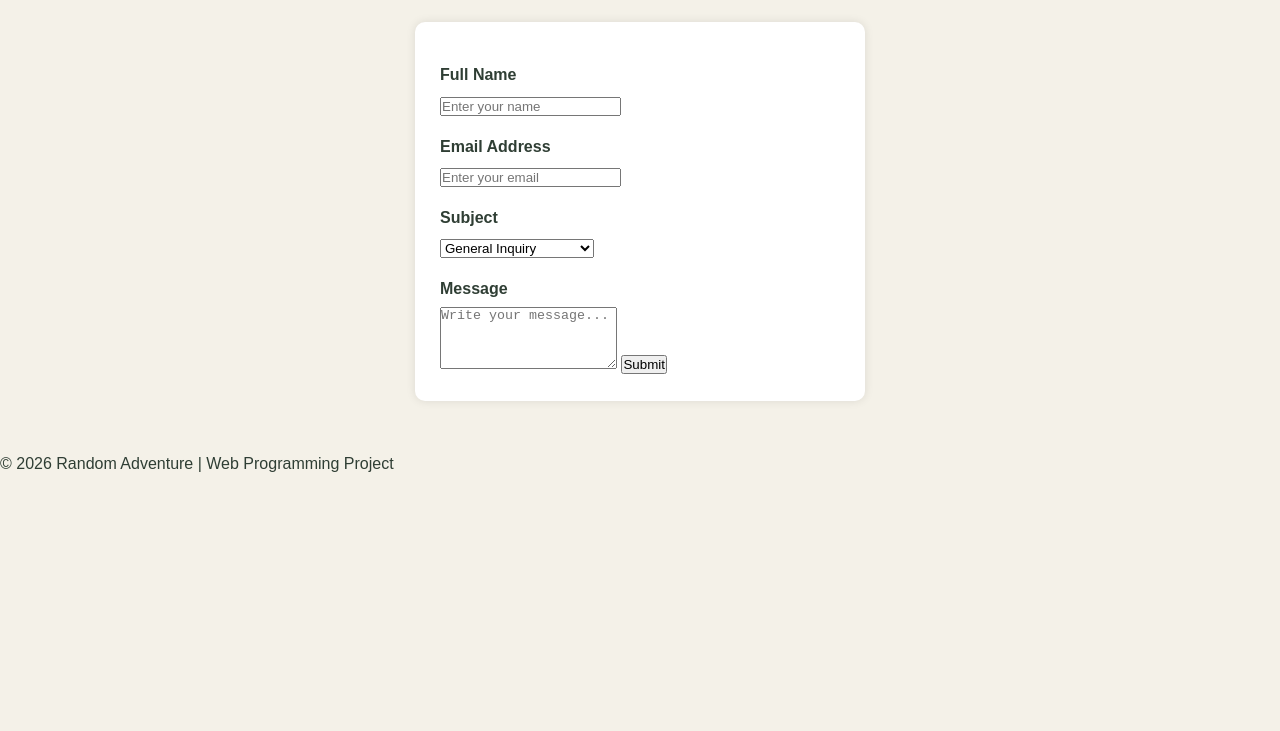
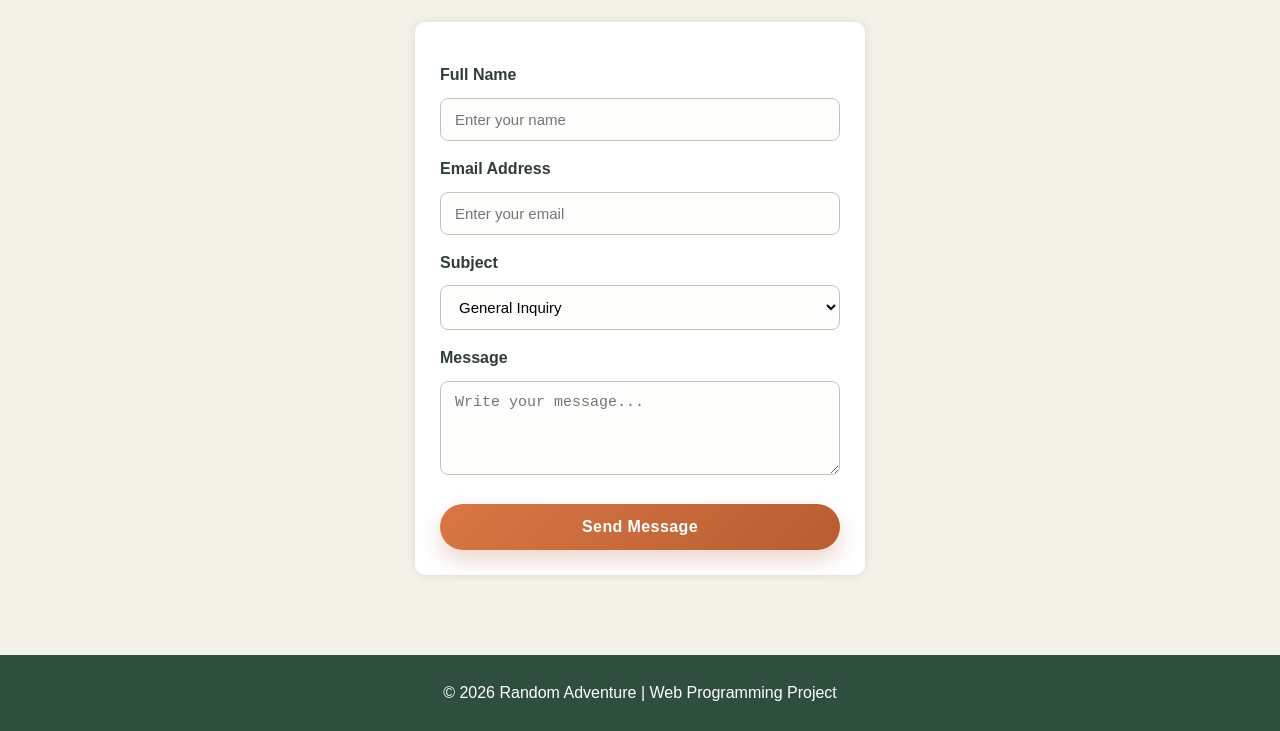
Before and after one commit to vivekkaushik200701-bot/a1_fixed, a plain HTML site: page contact.html in a window 1280 px wide. Shown: the part 211-942 px from the top of the page. Before the commit the page ends 800 px from the top, so only its background shows below. Drawn offline with Linux system fonts and the light colour scheme.

Commit message:
fix the contact form

```diff
--- a/contact.html
+++ b/contact.html
@@ -41,7 +41,7 @@
         <label for="message">Message</label>
         <textarea id="message" rows="4" placeholder="Write your message..." required></textarea>
 
-        <button type="submit">Submit</button>
+        <button type="submit" class="submit-btn">Send Message</button>
     </form>
 </div>
 
--- a/style.css
+++ b/style.css
@@ -266,35 +266,57 @@
     display: block;
     margin-top: 15px;
     margin-bottom: 5px;
+}
 
 input,
 select,
 textarea {
     width: 100%;
-        padding: 10px;
+    padding: 12px 14px;
     margin-top: 5px;
-        border: 1px solid #ccc;
-        border-radius: 6px;
+    border: 1px solid #c7c2b5;
+    border-radius: 8px;
     font-size: 15px;
+    background: #fdfdfb;
+    transition: border-color 0.2s ease, box-shadow 0.2s ease;
+}
+
+input:focus,
+select:focus,
+textarea:focus {
+    outline: none;
+    border-color: #d97745;
+    box-shadow: 0 0 0 3px rgba(217, 119, 69, 0.18);
 }
 
 textarea {
     resize: vertical;
 }
 
-button {
-
-    background-color: #d97745;
+.submit-btn {
+    display: inline-flex;
+    align-items: center;
+    justify-content: center;
+    width: 100%;
+    background: linear-gradient(135deg, #d97745, #b75d31);
     color: white;
     border: none;
-    padding: 12px 20px;
-    margin-top: 20px;
+    border-radius: 999px;
+    padding: 14px 22px;
+    margin-top: 22px;
     cursor: pointer;
     font-size: 16px;
+    font-weight: 700;
+    letter-spacing: 0.4px;
+    box-shadow: 0 10px 20px rgba(183, 93, 49, 0.25);
+    transition: transform 0.2s ease, box-shadow 0.2s ease, filter 0.2s ease;
 }
 
-button:hover {
-    background: #005fcc;
+.submit-btn:hover {
+    background: linear-gradient(135deg, #c96d3b, #a94d27);
+    box-shadow: 0 14px 26px rgba(183, 93, 49, 0.35);
+    transform: translateY(-2px);
+    filter: brightness(1.02);
 }
 
 footer {
```
Lines whose indentation alone changed are shown as unchanged.
